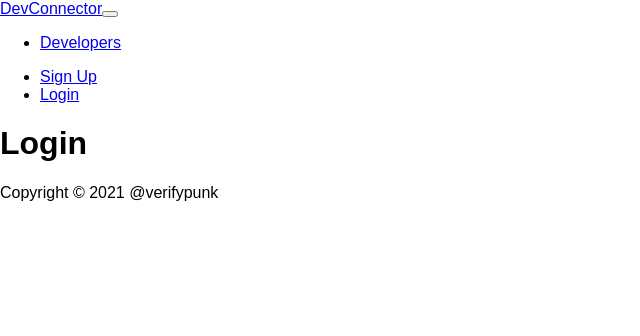
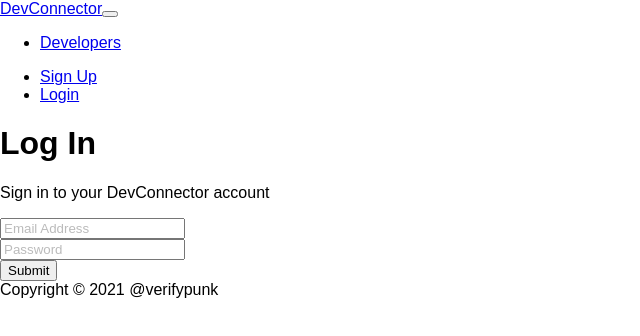
Before and after one commit to rhobrenz665/linkDev, a React (Create React App) app in the folder client/: page /login in a window 1280 px wide. Shown: the top 336 px of the page, without its empty margins (0-640 px from the left). Built offline with nearby package versions, Linux system fonts and the light colour scheme; the HTML template or start-up script is replaced by a standard one.

Commit message:
Login form

```diff
--- a/client/src/components/auth/Login.js
+++ b/client/src/components/auth/Login.js
@@ -1,10 +1,68 @@
 import React, { Component } from "react";
 
 class Login extends Component {
+  constructor() {
+    super();
+    this.state = {
+      name: "",
+      email: "",
+      password: "",
+      password2: "",
+      errors: {}
+    };
+
+    this.onChange = this.onChange.bind(this);
+    this.onSubmit = this.onSubmit.bind(this);
+  }
+  onChange(e) {
+    this.setState({ [e.target.name]: e.target.value });
+  }
+  onSubmit(e) {
+    e.preventDefault();
+    const user = {
+      email: this.state.email,
+      password: this.state.password
+    };
+
+    console.log(user);
+  }
+
   render() {
     return (
-      <div>
-        <h1>Login</h1>
+      <div className="login">
+        <div className="container">
+          <div className="row">
+            <div className="col-md-8 m-auto">
+              <h1 className="display-4 text-center">Log In</h1>
+              <p className="lead text-center">
+                Sign in to your DevConnector account
+              </p>
+              <form onSubmit={this.onSubmit}>
+                <div className="form-group">
+                  <input
+                    type="email"
+                    className="form-control form-control-lg"
+                    placeholder="Email Address"
+                    name="email"
+                    value={this.state.email}
+                    onChange={this.onChange}
+                  />
+                </div>
+                <div className="form-group">
+                  <input
+                    type="password"
+                    className="form-control form-control-lg"
+                    placeholder="Password"
+                    name="password"
+                    value={this.state.password}
+                    onChange={this.onChange}
+                  />
+                </div>
+                <input type="submit" className="btn btn-info btn-block mt-4" />
+              </form>
+            </div>
+          </div>
+        </div>
       </div>
     );
   }
```
